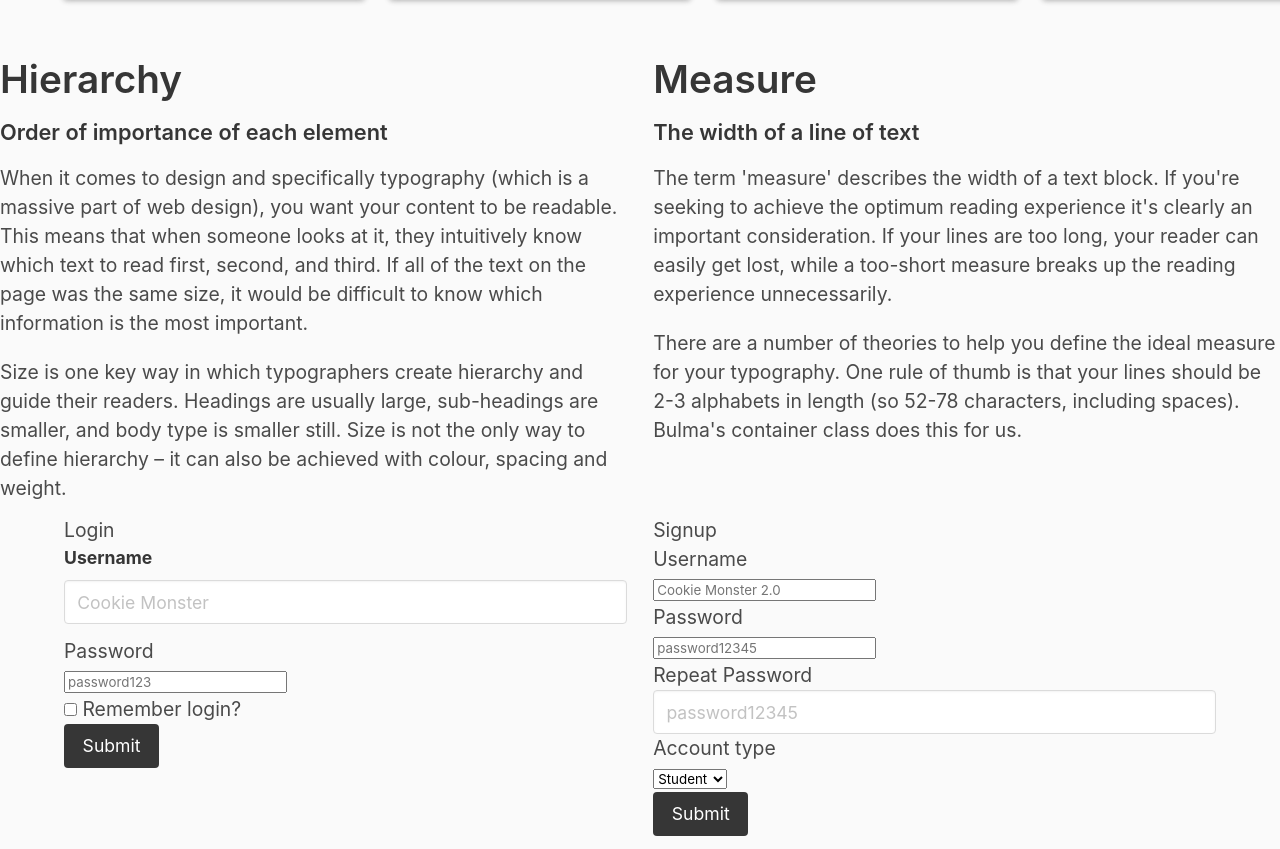
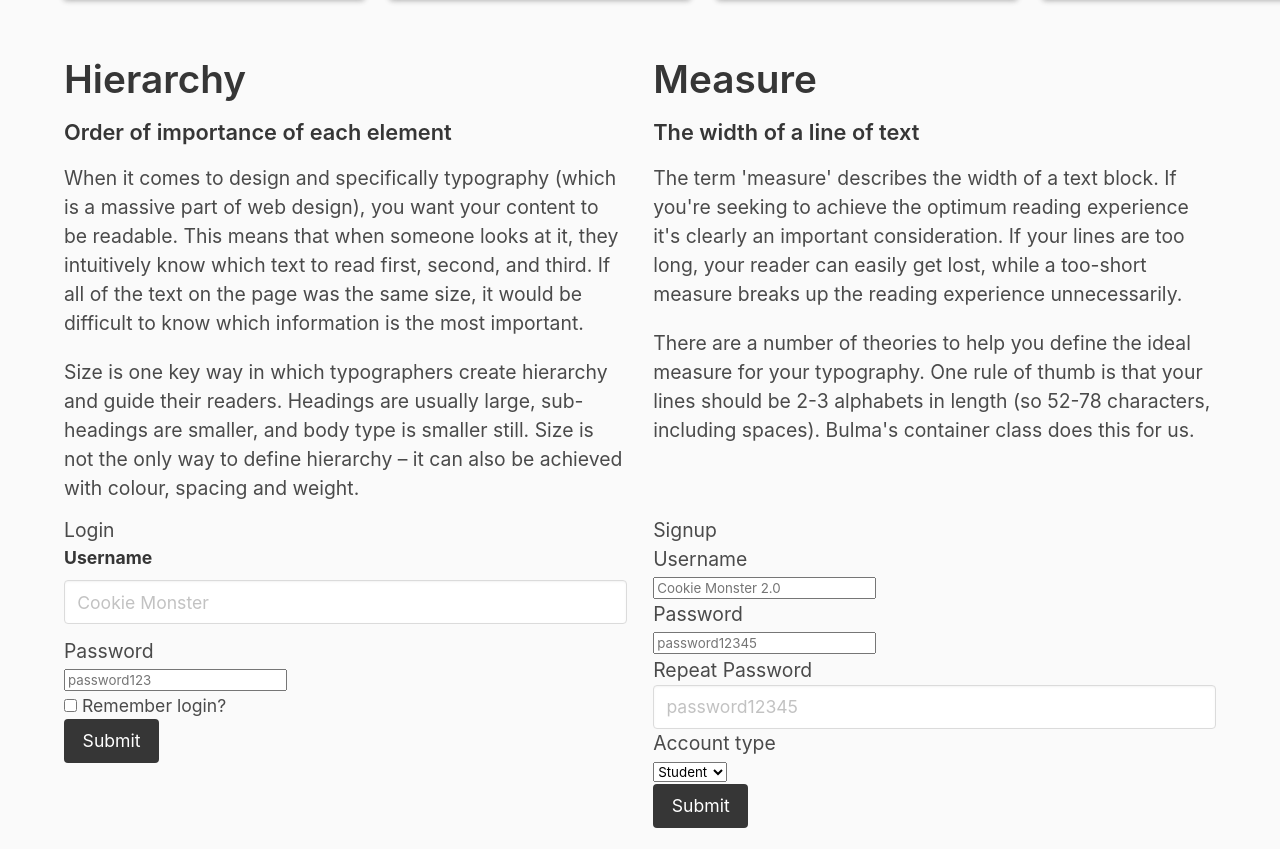
Before and after one commit to jdmar3-comp426/a02-aramaram21, a website: page index.html in a window 1280 px wide. Shown: the part 2196-3045 px from the top of the page. Drawn offline with nearby package versions, Linux system fonts and the light colour scheme; a web font is replaced by a local one.

Commit message:
control first

```diff
--- a/index.html
+++ b/index.html
@@ -55,7 +55,7 @@
     </div>
 </section>
 <section class="section has-background-white">
-    <div class="">
+    <div class="container">
         <div class="content">
             <h1 class="title has-text-weight-bold">Consistency is Key</h1>
             <h5 class="subtitle">Elements on a web page should be related and follow the same theme</h5>
@@ -91,7 +91,7 @@
             <h1 class="">Flavour</h1>
             <h5 class="">Express yourself with fonts, colors, images, and more</h5>
         </div>
-        <div class="">
+        <div class="container">
             <ul>
                 <li class=""><a>Pictures</a></li>
                 <li><a>Music</a></li>
@@ -116,7 +116,7 @@
     </div>
 </section>
 <section class="">
-    <div class="">
+    <div class="container">
         <div class="content">
             <div class="columns">
                 <div class="column">
@@ -165,12 +165,12 @@
                     </div>
                     <div class="">
                         <label class="">Password</label>
-                        <div class="">
+                        <div class="control">
                             <input class="" type="password" placeholder="password123" name="password">
                         </div>
                     </div>
                     <div class="">
-                        <div class="">
+                        <div class="control">
                             <label class="checkbox">
                                 <input type="checkbox" name="remember">
                                 Remember login?
@@ -178,7 +178,7 @@
                         </div>
                     </div>
                     <div class="">
-                        <div class="">
+                        <div class="control">
                             <button class="button is-dark" type="submit">Submit</button>
                         </div>
                     </div>
@@ -189,25 +189,25 @@
                 <form>
                     <div class="">
                         <label class="">Username</label>
-                        <div class="">
+                        <div class="control">
                             <input class="" type="text" placeholder="Cookie Monster 2.0" name="username">
                         </div>
                     </div>
                     <div class="">
                         <label class="">Password</label>
-                        <div class="">
+                        <div class="control">
                             <input class="" type="password" placeholder="password12345">
                         </div>
                     </div>
                     <div class="">
                         <label class="">Repeat Password</label>
-                        <div class="">
+                        <div class="control">
                             <input class="input" type="password" placeholder="password12345" name="password">
                         </div>
                     </div>
                     <div class="">
                         <label class="">Account type</label>
-                        <div class="">
+                        <div class="control">
                             <div class="">
                                 <select name="accountType">
                                     <option>Student</option>
@@ -217,7 +217,7 @@
                         </div>
                     </div>
                     <div class="">
-                        <div class="">
+                        <div class="control">
                             <button class="button is-dark" type="submit">Submit</button>
                         </div>
                     </div>
```
